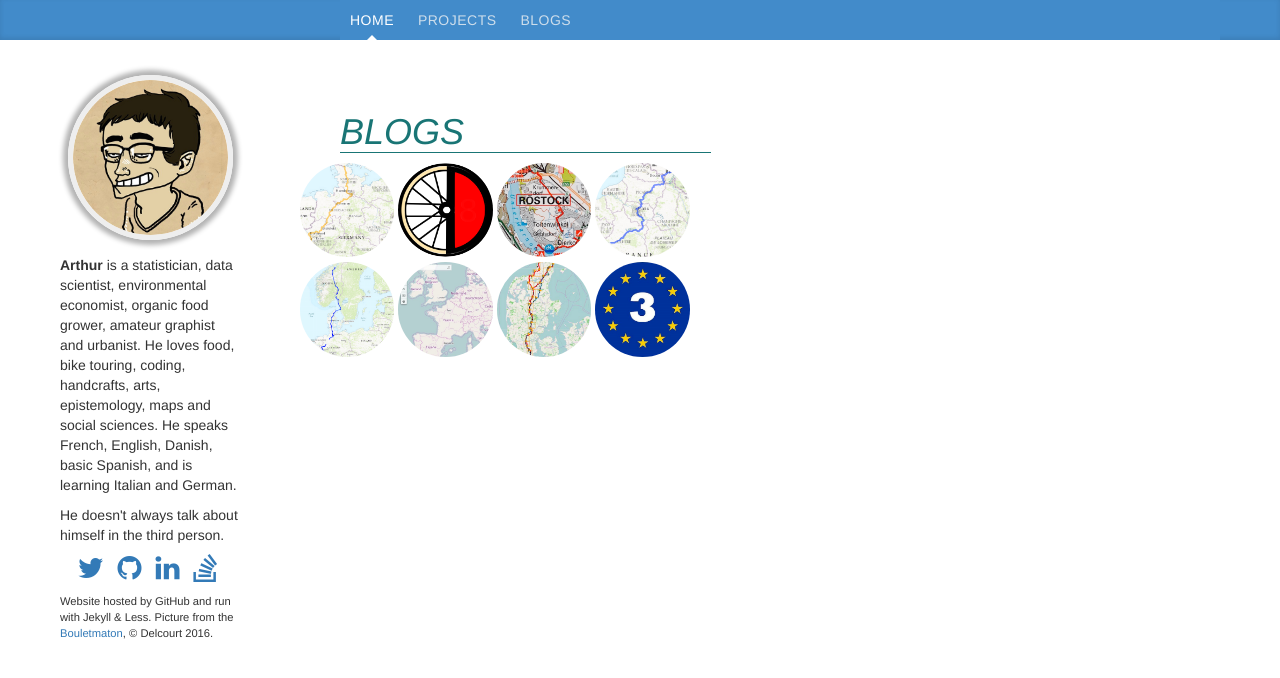
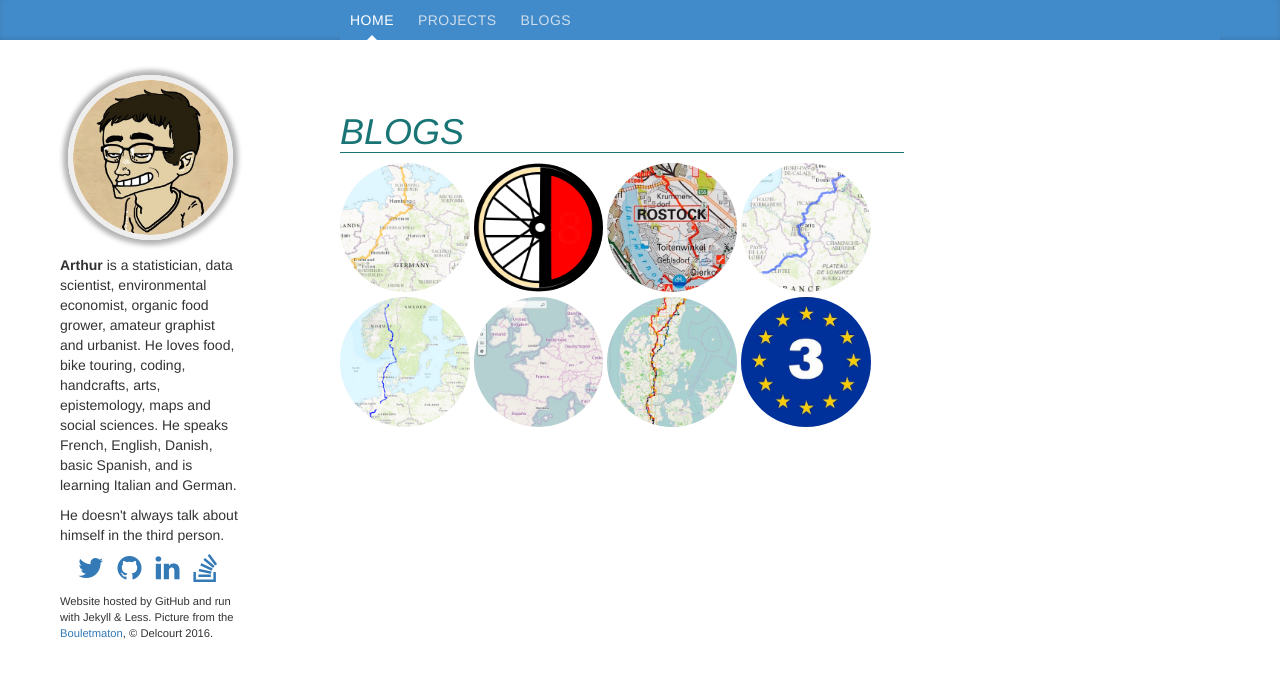
Before and after one commit to katossky/katossky.github.io, a Jekyll site: the page built from index.html, in a window 1280 px wide. Shown: the top 678 px of the page. Built offline with Jekyll 4.4.1, drawn with Linux system fonts in a browser that asks for light colours.

Commit message:
align posts on the rest of the page

```diff
--- a/_sass/home.scss
+++ b/_sass/home.scss
@@ -3,7 +3,7 @@ main#home{
   // https://css-tricks.com/snippets/css/a-guide-to-flexbox/
   justify-content: space-between;
   section {
-    width: 49%;
+    width: 70%;
     height: 100%;
     padding: 40px 40px 40px 0px;
     h1{
@@ -12,6 +12,7 @@ main#home{
       margin-top: 0px; // don't ask me why...
       font-style: italic;
     }
+    ul{margin-left: 40px;}
     a, a:hover {
       color: inherit;
       text-decoration: inherit;
```
